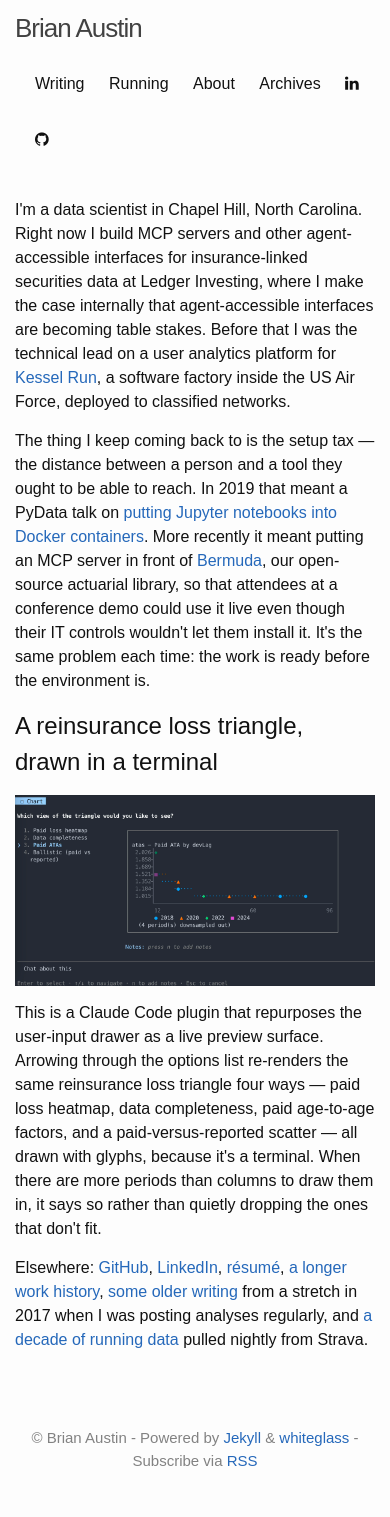
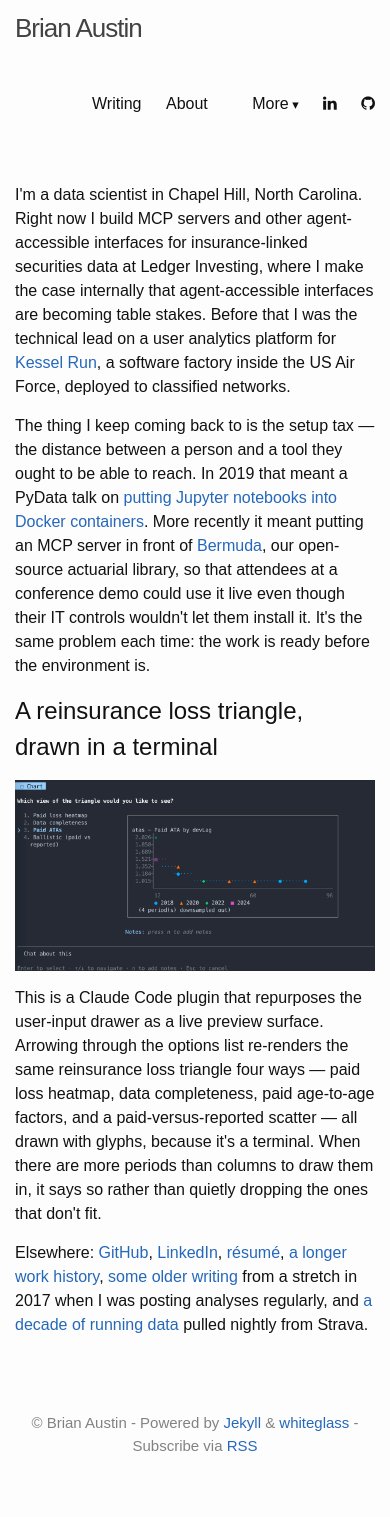
Before and after one commit to austinbrian/austinbrian.github.io, a Jekyll site: the page built from index.html, in a window 390 px wide. Built offline with Jekyll 4.4.1, drawn with Linux system fonts in a browser that asks for light colours; nearby versions of some CDN libraries.

Commit message:
Move Running and Archives into a More dropdown
Nav entries with a children list now render as a dropdown. It opens on hover
for mice and on focus-within for keyboard and touch, so it needs no JavaScript.

```diff
--- a/_includes/header.html
+++ b/_includes/header.html
@@ -1,21 +1,82 @@
 <style>
-.dropdown {
+/* Dropdown nav items. Opens on hover for mice and on focus-within for keyboard
+   and touch, so it needs no JavaScript. */
+.site-nav .dropdown {
   position: relative;
   display: inline-block;
 }
 
-.dropdown-content {
+.site-nav .dropdown:not(:last-child) {
+  margin-right: 20px;
+}
+
+.site-nav .dropdown-toggle {
+  font: inherit;
+  color: inherit;
+  line-height: inherit;
+  background: none;
+  border: 0;
+  padding: 0;
+  cursor: pointer;
+}
+
+.site-nav .dropdown-toggle::after {
+  content: " \25BE";
+  font-size: 0.8em;
+}
+
+.site-nav .dropdown-menu {
   display: none;
   position: absolute;
-  background-color: #f9f9f9;
-  min-width: 160px;
-  box-shadow: 0px 8px 16px 0px rgba(0,0,0,0.2);
-  padding: 12px 16px;
-  z-index: 1;
+  top: 100%;
+  right: 0;
+  z-index: 10;
+  min-width: 150px;
+  padding: 6px 0;
+  background: #fff;
+  border: 1px solid #e8e8e8;
+  border-radius: 4px;
+  box-shadow: 0 4px 12px rgba(0, 0, 0, 0.08);
+  line-height: 1.6;
+  text-align: left;
 }
 
-.dropdown:hover .dropdown-content {
+.site-nav .dropdown:hover .dropdown-menu,
+.site-nav .dropdown:focus-within .dropdown-menu {
   display: block;
+}
+
+.site-nav .dropdown-menu a {
+  display: block;
+  padding: 6px 16px;
+  margin: 0;
+  white-space: nowrap;
+}
+
+.site-nav .dropdown-menu a:hover {
+  background: #f5f5f5;
+  text-decoration: none;
+}
+
+/* Matches whiteglass's $on-palm nav treatment, so the toggle lines up with the
+   sibling links once they stack. */
+@media screen and (max-width: 600px) {
+  .site-nav .dropdown {
+    margin-left: 20px;
+  }
+
+  .site-nav .dropdown:not(:last-child) {
+    margin-right: 0;
+  }
+
+  .site-nav .dropdown-toggle {
+    padding: 20px 0;
+  }
+
+  .site-nav .dropdown-menu {
+    right: auto;
+    left: 0;
+  }
 }
 </style>
 
@@ -27,12 +88,28 @@
 
     <nav class="site-nav">
       {% for link in site.data.navigation.main %}
-        {% if link.url contains "http" %}
-          {% assign url = link.url %}
+        {% if link.children %}
+          <span class="dropdown">
+            <button type="button" class="page-link dropdown-toggle" aria-haspopup="true">{{ link.title }}</button>
+            <div class="dropdown-menu">
+              {% for child in link.children %}
+                {% if child.url contains "http" %}
+                  {% assign child_url = child.url %}
+                {% else %}
+                  {% assign child_url = child.url | relative_url %}
+                {% endif %}
+                <a class="page-link" href="{{ child_url }}">{{ child.title }}</a>
+              {% endfor %}
+            </div>
+          </span>
         {% else %}
-          {% assign url = link.url | relative_url %}
+          {% if link.url contains "http" %}
+            {% assign url = link.url %}
+          {% else %}
+            {% assign url = link.url | relative_url %}
+          {% endif %}
+          <a class="page-link" href="{{ url }}">{{ link.title }}</a>
         {% endif %}
-        <a class="page-link" href="{{ url }}">{{ link.title }}</a>
       {% endfor %}
     </nav>
 
```
Also changed, not shown: _data/navigation.yml (+8 -6 lines), .wrangler/cache/wrangler-account.json (added).
